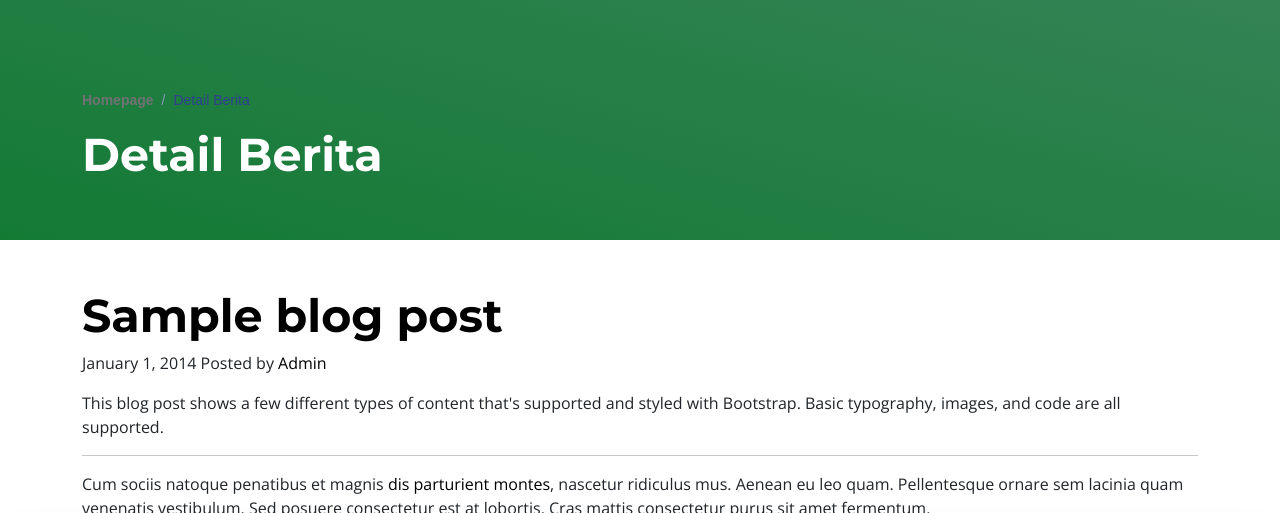
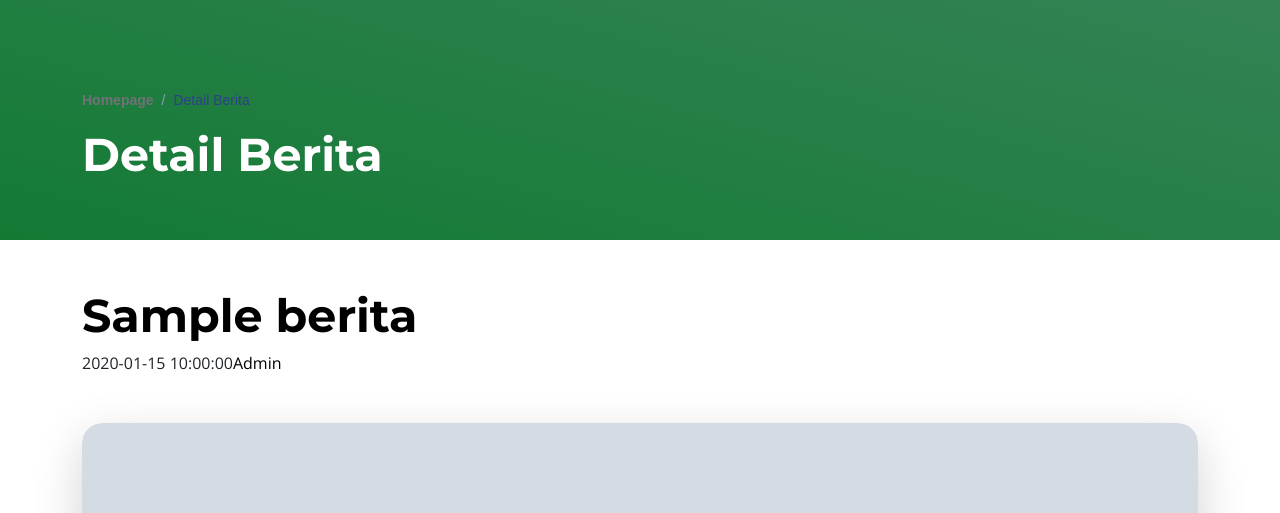
Before and after one commit to Nur-Ikhsan/WebProfileSekolah, a PHP site: template app/View/detail_berita.php in a window 1280 px wide. Shown: the top 513 px of the page. Run offline with PHP 8.4, Linux system fonts and the light colour scheme; the template is opened without the code that fills it: most values are stand-ins (such as "Sample title", 1, 10 or a date in 2020); grey boxes marked "Sample" are stand-in pictures; some libraries are stand-ins or nearby versions.

Commit message:
detail berita

```diff
--- a/app/View/detail_berita.php
+++ b/app/View/detail_berita.php
@@ -26,26 +26,31 @@
     <section class="blog-post my-5">
         <div class="container">
 
-            <h2 class="blog-post-title">Sample blog post</h2>
-            <p class="blog-post-meta">January 1, 2014 Posted by <a href="#">Admin</a></p>
 
-            <p>This blog post shows a few different types of content that's supported and styled with
-                Bootstrap. Basic typography, images, and code are all supported.</p>
-            <hr>
-            <p>Cum sociis natoque penatibus et magnis <a href="#">dis parturient montes</a>, nascetur
-                ridiculus mus. Aenean eu leo quam. Pellentesque ornare sem lacinia quam venenatis
-                vestibulum. Sed posuere consectetur est at lobortis. Cras mattis consectetur purus sit amet
-                fermentum.</p>
+
+            <h2 class="blog-post-title">
+
+                <?php echo $berita->getJudulBerita();?>
+            </h2>
+
+
+            <p class="blog-post-meta">
+                <?php echo $berita->getTanggal();?><a href="#">Admin</a></p>
+
+
+            <div class="col-12 my-5">
+                <div class="topics-detail-block bg-white shadow-lg">
+                    <img src=images/upload/berita/<?php echo $berita->getFoto(); ?>
+                        class="topics-detail-block-image w-100 h-75">
+                </div>
+            </div>
+
+            <p><?php echo $berita->getIsiBerita();?></p>
 
 
         </div>
 
-        <div class="col-12">
-            <div class="topics-detail-block bg-white shadow-lg">
-                <img src="images/topics/undraw_Remote_design_team_re_urdx.png"
-                    class="topics-detail-block-image img-fluid">
-            </div>
-        </div>
+
 
         </div>
         </div>
--- a/app/View/index.php
+++ b/app/View/index.php
@@ -283,9 +283,13 @@
                     <?php endforeach; ?>
                 </div>
             </div>
+            <div class="text-center"> <!-- Wrap the button in a container with "text-center" class -->
+                <button type="button" class="btn-custom mt-5" onclick="window.location.href='/guru_staff'">Tampilkan Semua</button>
+            </div>
         </div>
     </div>
 
 
 
+
 </main>
```
